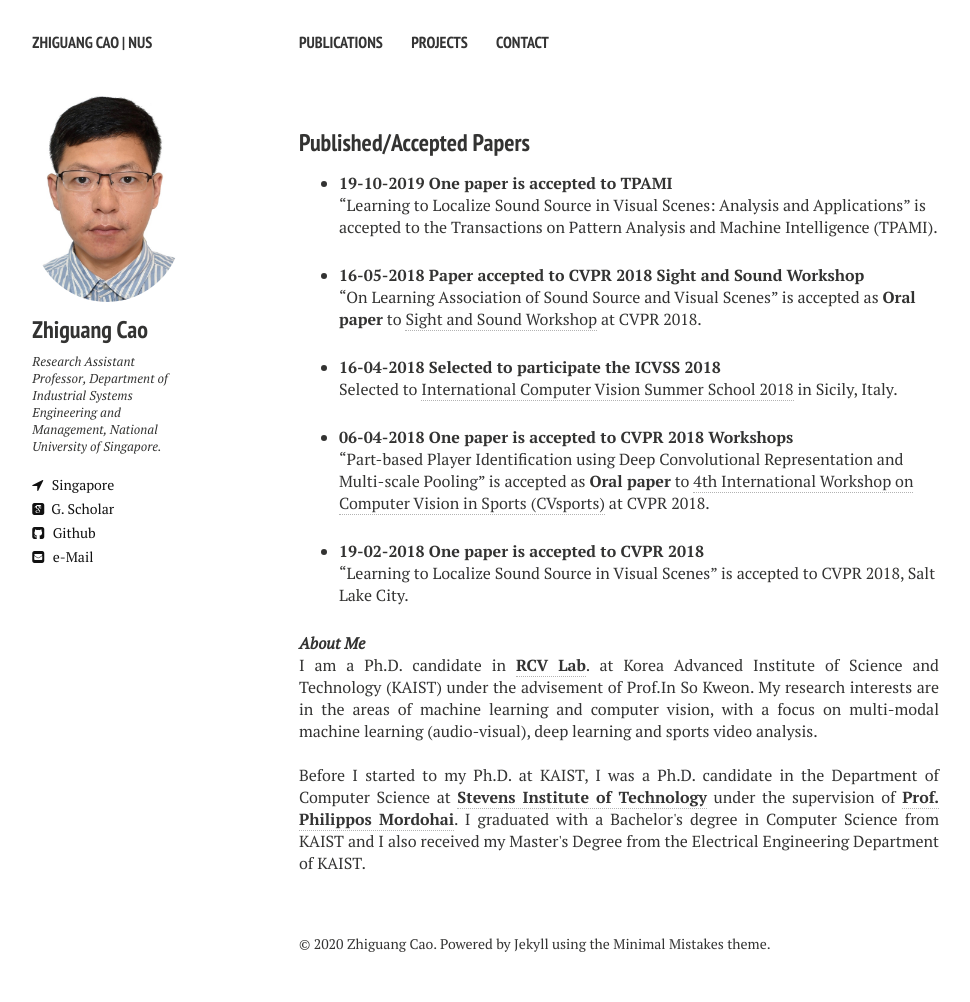
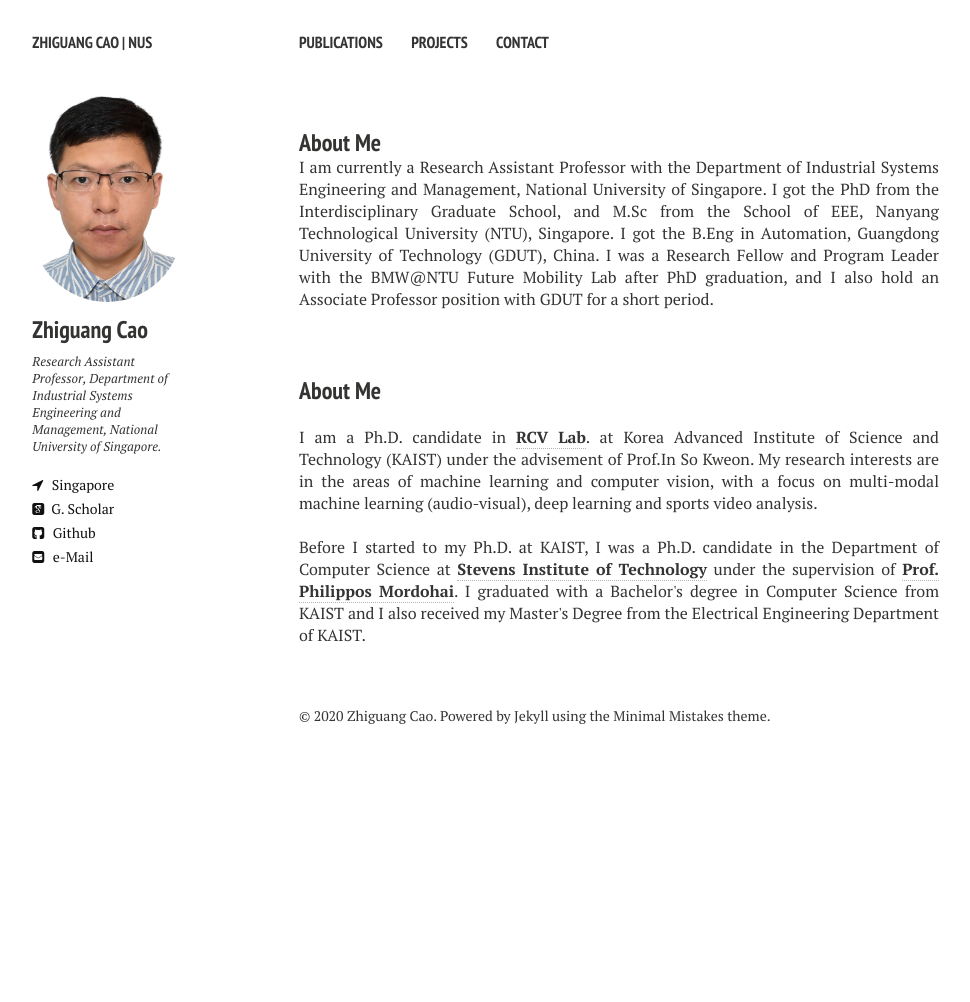
Before and after one commit to zhiguangcaosg/zhiguangcaosg.github.io, a Jekyll site: the page built from index.md, in a window 1280 px wide. Shown: the whole page, without its empty margins (21-991 px from the left). Built offline with Jekyll 4.4.1, drawn with Linux system fonts in a browser that asks for light colours; nearby versions of some CDN libraries; after the commit the page ends 900 px from its top, so only the background shows below that.

Commit message:
Update index.md

```diff
--- a/index.md
+++ b/index.md
@@ -4,24 +4,14 @@ description: "Zhiguang Cao's website"
 tags: [Jekyll, theme, responsive, blog, template]
 image: banner1.png
 ---
-<h3 style="margin-bottom:0px;padding-top:20px;">Published/Accepted Papers</h3>
+<h3 style="margin-bottom:0px;padding-top:20px;">About Me</h3>
 
-* **19-10-2019 One paper is accepted to TPAMI** <br>
-"Learning to Localize Sound Source in Visual Scenes: Analysis and Applications" is accepted to the Transactions on Pattern Analysis and Machine Intelligence (TPAMI).
+<p align="justify">I am currently a Research Assistant Professor with the Department of Industrial Systems Engineering and Management, National University of Singapore.  I got the PhD from the Interdisciplinary Graduate School,  and M.Sc from the School of EEE, Nanyang Technological University (NTU), Singapore. I got the B.Eng in Automation, Guangdong University of Technology (GDUT), China. I was a Research Fellow and Program Leader with the BMW@NTU Future Mobility Lab after PhD graduation, and I also hold an Associate Professor position with GDUT for a short period.</p>
 
-* **16-05-2018 Paper accepted to CVPR 2018 Sight and Sound Workshop** <br>
-"On Learning Association of Sound Source and Visual Scenes" is accepted as <b>Oral paper</b> to <a href="http://sightsound.org/">Sight and Sound Workshop</a> at CVPR 2018.
+<br />
 
-* **16-04-2018 Selected to participate the ICVSS 2018** <br>
-Selected to <a href="http://iplab.dmi.unict.it/icvss2018/Home">International Computer Vision Summer School 2018</a> in Sicily, Italy.
 
-* **06-04-2018 One paper is accepted to CVPR 2018 Workshops** <br>
-"Part-based Player Identification using Deep Convolutional Representation and Multi-scale Pooling" is accepted as <b>Oral paper</b> to <a href="http://www.vap.aau.dk/cvsports/">4th International Workshop on Computer Vision in Sports (CVsports)</a> at CVPR 2018.
-
-* **19-02-2018 One paper is accepted to CVPR 2018** <br>
-"Learning to Localize Sound Source in Visual Scenes" is accepted to CVPR 2018, Salt Lake City.
-
-***About Me***
+<h3 style="margin-bottom:0px;padding-top:20px;">About Me</h3>
 <br>
 
 <p align="justify">I am a Ph.D. candidate in <a href="http://rcv.kaist.ac.kr"><b>RCV Lab</b></a>. at Korea Advanced Institute of Science and Technology (KAIST) under the advisement of Prof.In So Kweon. My research interests are in the areas of machine learning and computer vision, with a focus on multi-modal machine learning (audio-visual), deep learning and sports video analysis.</p>
```
